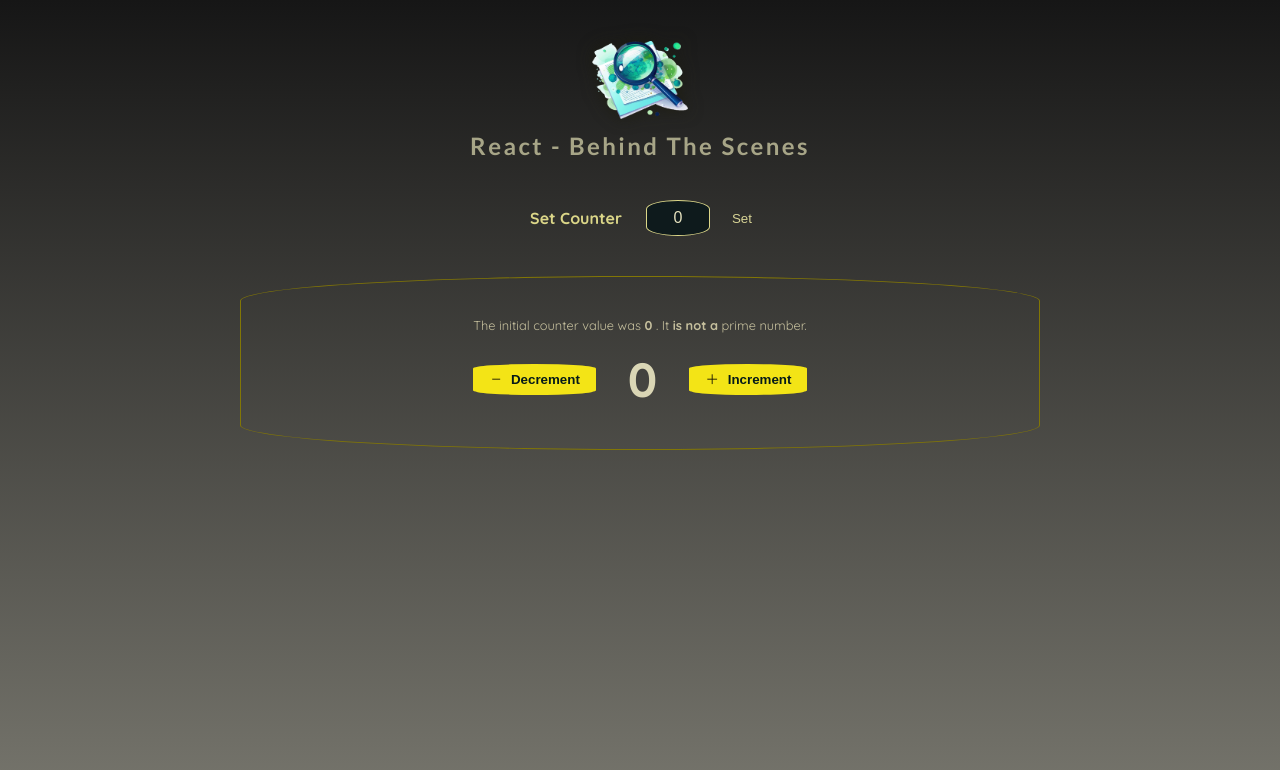
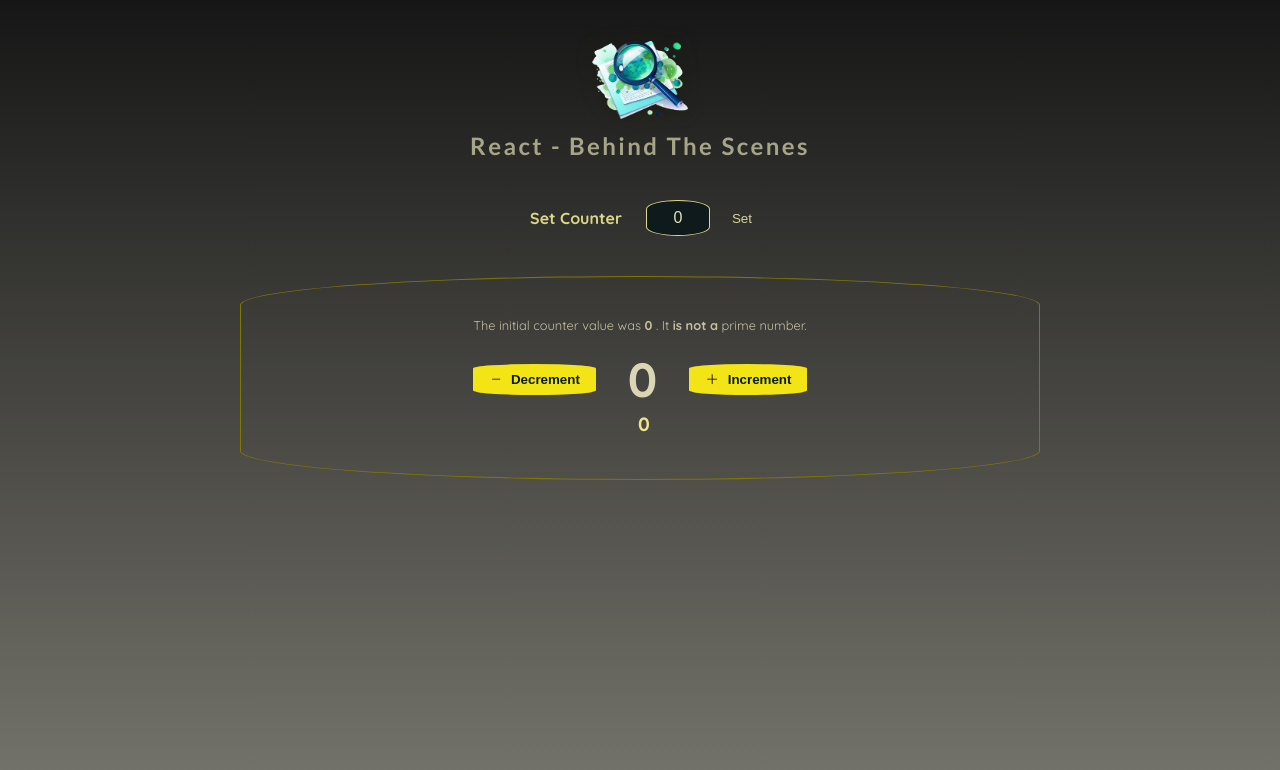
Before and after one commit to ShahramShakiba/ReactJS-Advanced-Course, a React (Vite) app in the folder ReactJS-Advanced-Course/React-Behind-Scenes/: page / in a window 1280 px wide. Shown: the top 770 px of the page. Built offline with nearby package versions, Linux system fonts and the light colour scheme.

Commit message:
🗝️ Using Keys to Managing State in CounterHistory Component

```diff
--- a/ReactJS-Advanced-Course/React-Behind-Scenes/src/components/Counter/Counter.jsx
+++ b/ReactJS-Advanced-Course/React-Behind-Scenes/src/components/Counter/Counter.jsx
@@ -5,6 +5,7 @@ import MinusIcon from '../UI/Icons/MinusIcon.jsx';
 import PlusIcon from '../UI/Icons/PlusIcon.jsx';
 import CounterOutput from './CounterOutput.jsx';
 import { log } from '../../log.js';
+import CounterHistory from './CounterHistory.jsx';
 
 const isPrime = (number) => {
   log('Calculating if is prime number', 2, 'other');
@@ -30,14 +31,30 @@ export default function Counter({ initialCount }) {
     () => isPrime(initialCount),
     [initialCount]
   );
-  const [counter, setCounter] = useState(initialCount);
+
+  // const [counter, setCounter] = useState(initialCount);
+  const [counterChanges, setCounterChanges] = useState([
+    { value: initialCount, id: Math.random() * 1000 },
+  ]);
+  const currentCounter = counterChanges.reduce(
+    (prevCounter, counterChange) => prevCounter + counterChange.value,
+    0
+  );
 
   const handleDecrement = useCallback(function handleDecrement() {
-    setCounter((prevCounter) => prevCounter - 1);
+    // setCounter((prevCounter) => prevCounter - 1);
+    setCounterChanges((prevCounterChanges) => [
+      { value: -1, id: Math.random() * 1000 },
+      ...prevCounterChanges,
+    ]);
   }, []);
 
   const handleIncrement = useCallback(function handleIncrement() {
-    setCounter((prevCounter) => prevCounter + 1);
+    // setCounter((prevCounter) => prevCounter + 1);
+    setCounterChanges((prevCounterChanges) => [
+      { value: 1, id: Math.random() * 1000 },
+      ...prevCounterChanges,
+    ]);
   }, []);
 
   return (
@@ -53,12 +70,14 @@ export default function Counter({ initialCount }) {
           Decrement
         </IconButton>
 
-        <CounterOutput value={counter} />
+        <CounterOutput value={currentCounter} />
 
         <IconButton icon={PlusIcon} onClick={handleIncrement}>
           Increment
         </IconButton>
       </p>
+
+      <CounterHistory history={counterChanges} />
     </section>
   );
 }
--- a/ReactJS-Advanced-Course/React-Behind-Scenes/src/components/Counter/CounterHistory.jsx
+++ b/ReactJS-Advanced-Course/React-Behind-Scenes/src/components/Counter/CounterHistory.jsx
@@ -24,8 +24,8 @@ export default function CounterHistory({ history }) {
 
   return (
     <ol>
-      {history.map((count, index) => (
-        <HistoryItem key={index} count={count} />
+      {history.map((count) => (
+        <HistoryItem key={count.id} count={count.value} />
       ))}
     </ol>
   );
```
Also changed, not shown: ReactJS-Advanced-Course/React-Behind-Scenes/src/App.jsx (+13 -0 lines).
